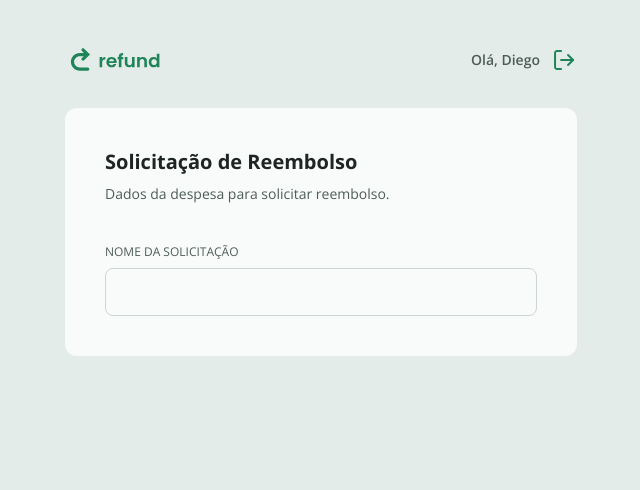
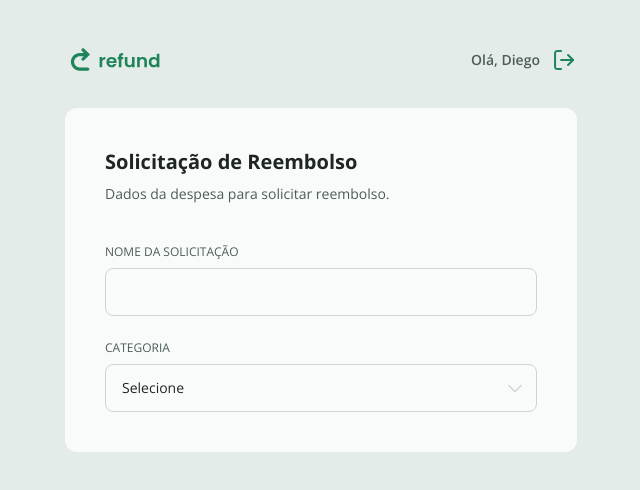
Before and after one commit to diegocoelho-svg/refund-web-react, a React (Vite) app: page / in a window 1280 px wide. Shown: the top 490 px of the page, without its empty margins (319-959 px from the left). Built offline with nearby package versions, Linux system fonts and the light colour scheme.

Commit message:
feat: create select component and populate select with categories

```diff
--- /dev/null
+++ b/src/components/Select.tsx
@@ -0,0 +1,26 @@
+type Props = React.ComponentProps<"select"> & {
+  legend?: string
+}
+
+export function Select({ legend, children, ...rest }: Props) {
+  return (
+    <fieldset className="flex flex-1 max-h-20 text-gray-200 focus-within:text-green-100">
+      {
+        legend &&
+        <legend className="uppercase text-xs mb-2 text-inherit">
+          {legend}
+        </legend>
+      }
+
+      <select
+        className="w-full h-12 rounded-lg border border-gray-300 px-4 text-sm text-gray-100 bg-transparent outline-none focus:border-2 focus:border-green-100 placeholder-gray-300" {...rest}
+      >
+        <option value="" disabled hidden>
+          Selecione
+        </option>
+
+        {children}
+      </select>
+    </fieldset>
+  )
+}
--- a/src/index.css
+++ b/src/index.css
@@ -14,3 +14,11 @@
 
   --text-xxs: 0.625rem;
 }
+
+select {
+  appearance: none;
+  background-image: url("./assets/chevron-down.svg");
+  background-repeat: no-repeat;
+  background-position: right 0.7rem top 50%;
+  background-size: 1.25rem auto;
+}
--- a/src/pages/Refund.tsx
+++ b/src/pages/Refund.tsx
@@ -1,6 +1,10 @@
+import { useState } from "react"
+import { CATEGORIES, CATEGORIES_KEYS } from "../utils/categories"
 import { Input } from "../components/Input"
+import { Select } from "../components/Select"
 
 export function Refund() {
+  const [category, setCategory] = useState("")
   return (
     <form className="bg-gray-500 w-full rounded-xl flex flex-col p-10 gap-6 lg:min-w-[512px]">
       <header>
@@ -9,6 +13,13 @@ export function Refund() {
       </header>
 
       <Input required legend="Nome da solicitação" />
+      <Select required legend="categoria" value={category} onChange={(e) => setCategory(e.target.value)}>
+        {CATEGORIES_KEYS.map((category) => (
+          <option key={category} value={category}>
+            {CATEGORIES[category].name}
+          </option>
+        ))}
+      </Select>
     </form>
   )
 }
--- /dev/null
+++ b/src/utils/categories.ts
@@ -0,0 +1,30 @@
+import foodSvg from "../assets/food.svg"
+import othersSvg from "../assets/others.svg"
+import servicesSvg from "../assets/services.svg"
+import transportSvg from "../assets/transport.svg"
+import accommodationSvg from "../assets/accommodation.svg"
+
+export const CATEGORIES = {
+  food: {
+    name: "Alimentação",
+    icon: foodSvg,
+  },
+  others: {
+    name: "Outros",
+    icon: othersSvg,
+  },
+  services: {
+    name: "Serviços",
+    icon: servicesSvg,
+  },
+  transportSvg: {
+    name: "Transporte",
+    icon: transportSvg,
+  },
+  accommodation: {
+    name: "Acomodação",
+    icon: accommodationSvg,
+  },
+}
+
+export const CATEGORIES_KEYS = Object.keys(CATEGORIES) as Array<keyof typeof CATEGORIES>
```
